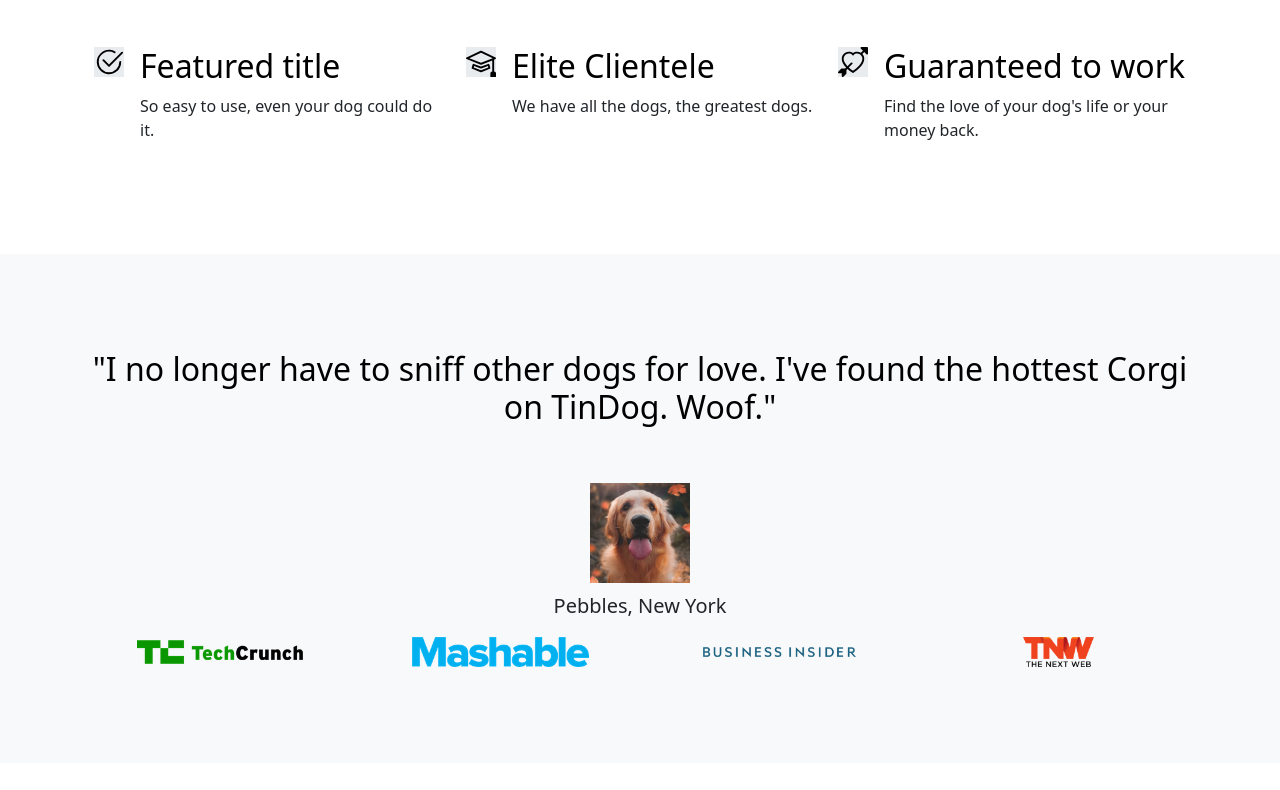
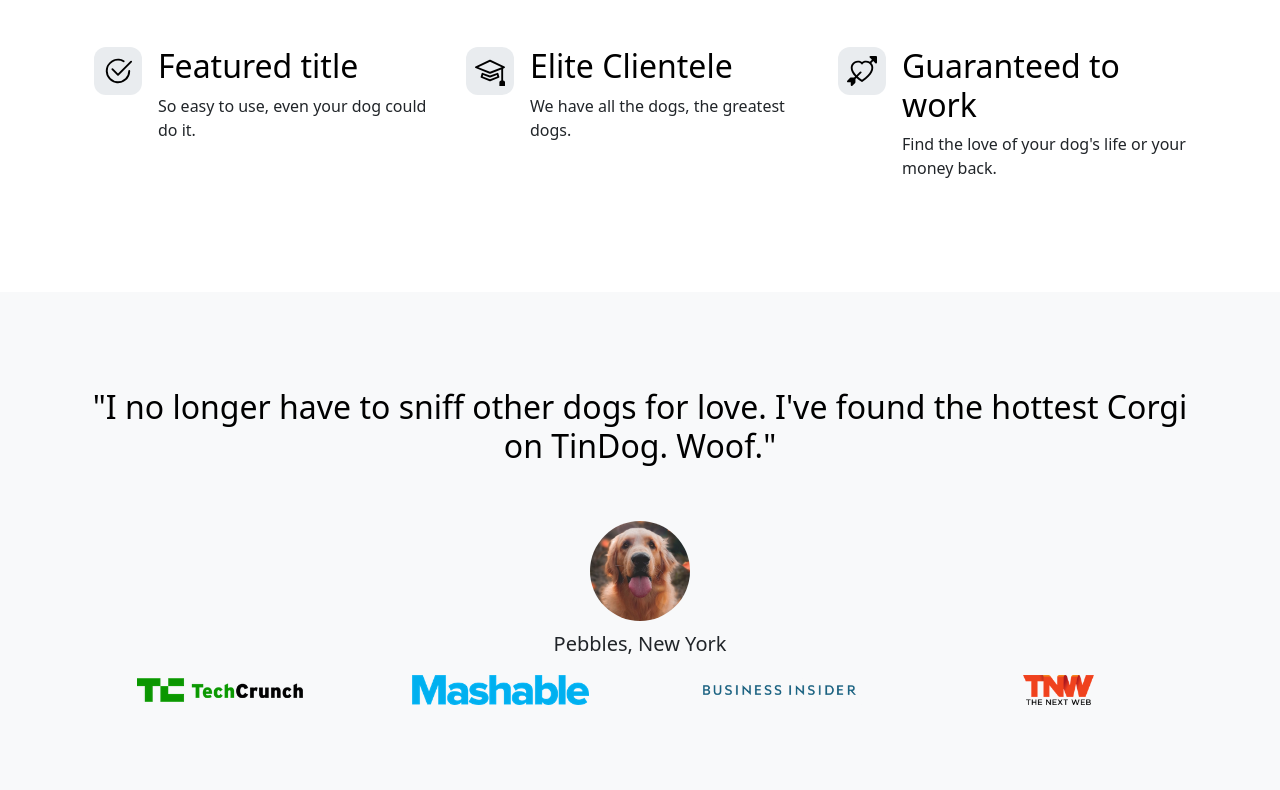
Before and after one commit to YuliaKuf/bootstrapProject, a plain HTML site: page index.html in a window 1280 px wide. Shown: the part 746-1536 px from the top of the page. Drawn offline with nearby package versions, Linux system fonts and the light colour scheme; the site is published under a folder, as on GitHub Pages, so addresses that start at the root find nothing.

Commit message:
Update index.html

```diff
--- a/index.html
+++ b/index.html
@@ -4,7 +4,7 @@
     <meta charset="UTF-8" />
     <meta name="viewport" content="width=device-width, initial-scale=1.0" />
     <title>TinDog</title>
-    <link rel="stylesheet" href="/Stylesheets/style.css" />
+    <link rel="stylesheet" href="Stylesheets/style.css" />
     <link
       href="https://cdn.jsdelivr.net/npm/bootstrap@5.3.2/dist/css/bootstrap.min.css"
       rel="stylesheet"
```
